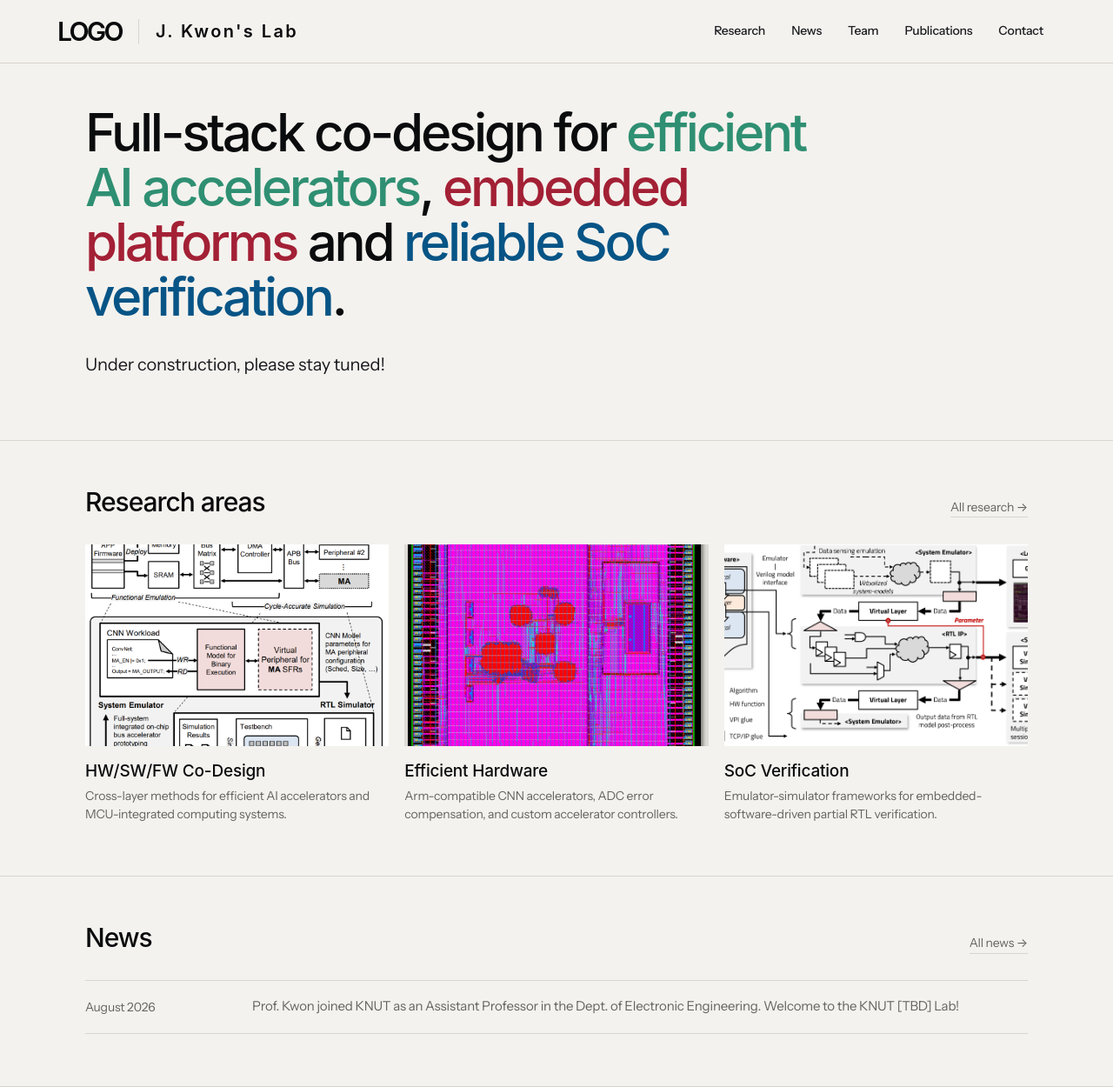
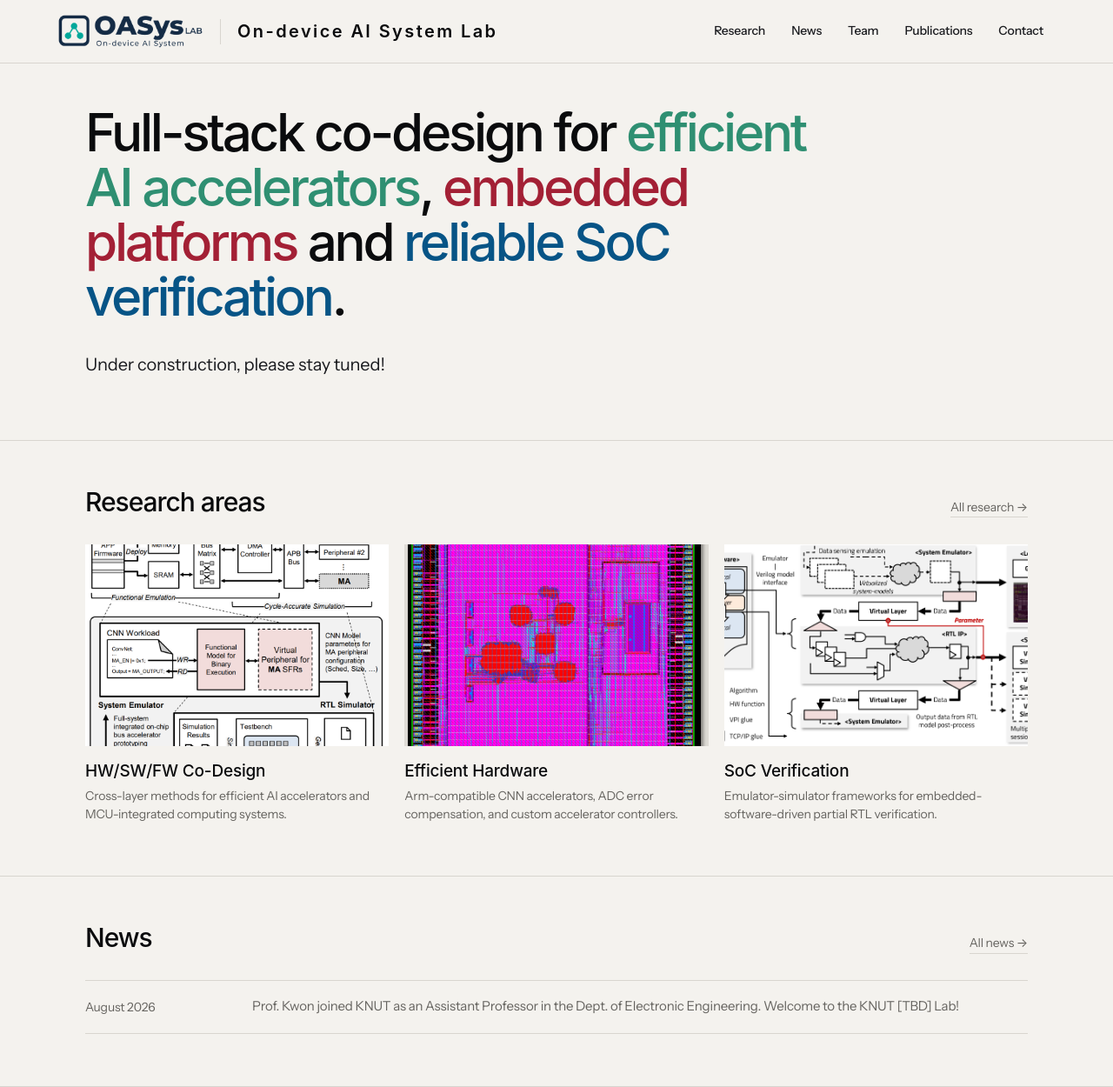
Before and after one commit to kjisu96/kjisu96.github.io, a Jekyll site: the page built from _pages/about.md, in a window 1280 px wide and 1250 px high. Shown: the whole window at 87% size. Built offline with Jekyll 4.4.1, drawn with Linux system fonts in a browser that asks for light colours; some web fonts are replaced.

Commit message:
Update logo

```diff
--- a/_includes/masthead.html
+++ b/_includes/masthead.html
@@ -3,9 +3,9 @@
     <div class="masthead__menu">
       <nav class="lab-nav" aria-label="Main site navigation">
         <a class="lab-brand" href="/" aria-label="Jisu Kwon Research home">
-          <span class="lab-brand__mark" aria-hidden="true">LOGO</span>
+          <img class="lab-brand__mark" src="{{ '/images/OASys_color_aligned.png' | relative_url }}" alt="OASys">
           <span class="lab-brand__divider" aria-hidden="true"></span>
-          <span class="lab-brand__institution"><strong>J. Kwon's Lab</strong></span>
+          <span class="lab-brand__institution"><strong>On-device AI System Lab</strong></span>
         </a>
 
         <div class="lab-nav__links">
--- a/_sass/_transport-lab.scss
+++ b/_sass/_transport-lab.scss
@@ -128,11 +128,10 @@ body summary:focus-visible {
 }
 
 .lab-brand__mark {
-  font-family: "General Sans", -apple-system, BlinkMacSystemFont, sans-serif;
-  font-size: 30px;
-  font-weight: 600;
-  line-height: 1;
-  letter-spacing: -0.09em;
+  display: block;
+  height: 40px;
+  width: auto;
+  object-fit: contain;
 }
 
 .lab-brand__divider {
```
Also changed, not shown: images/OASys_color_aligned.png (added).
